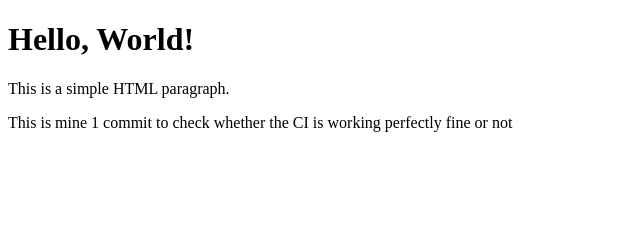
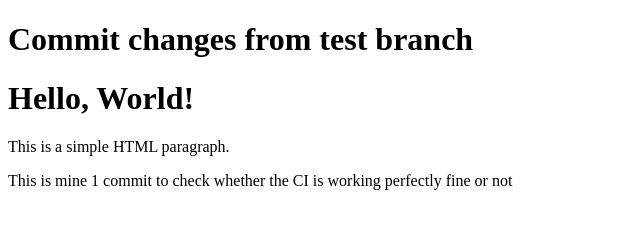
Before and after one commit to Trimbak15/CI-CD, a plain HTML site: page index.htm in a window 1280 px wide. Shown: the whole page, without its empty margins (0-640 px from the left). Drawn offline with Linux system fonts and the light colour scheme.

Commit message:
Update index.htm

```diff
--- a/index.htm
+++ b/index.htm
@@ -5,6 +5,7 @@
     <title>Page Title</title>
 </head>
 <body>
+    <h1>Commit changes from test branch</h1>
     <h1>Hello, World!</h1>
     <p>This is a simple HTML paragraph.</p>
     <p>This is mine 1 commit to check whether the CI is working perfectly fine or not </p>
```
